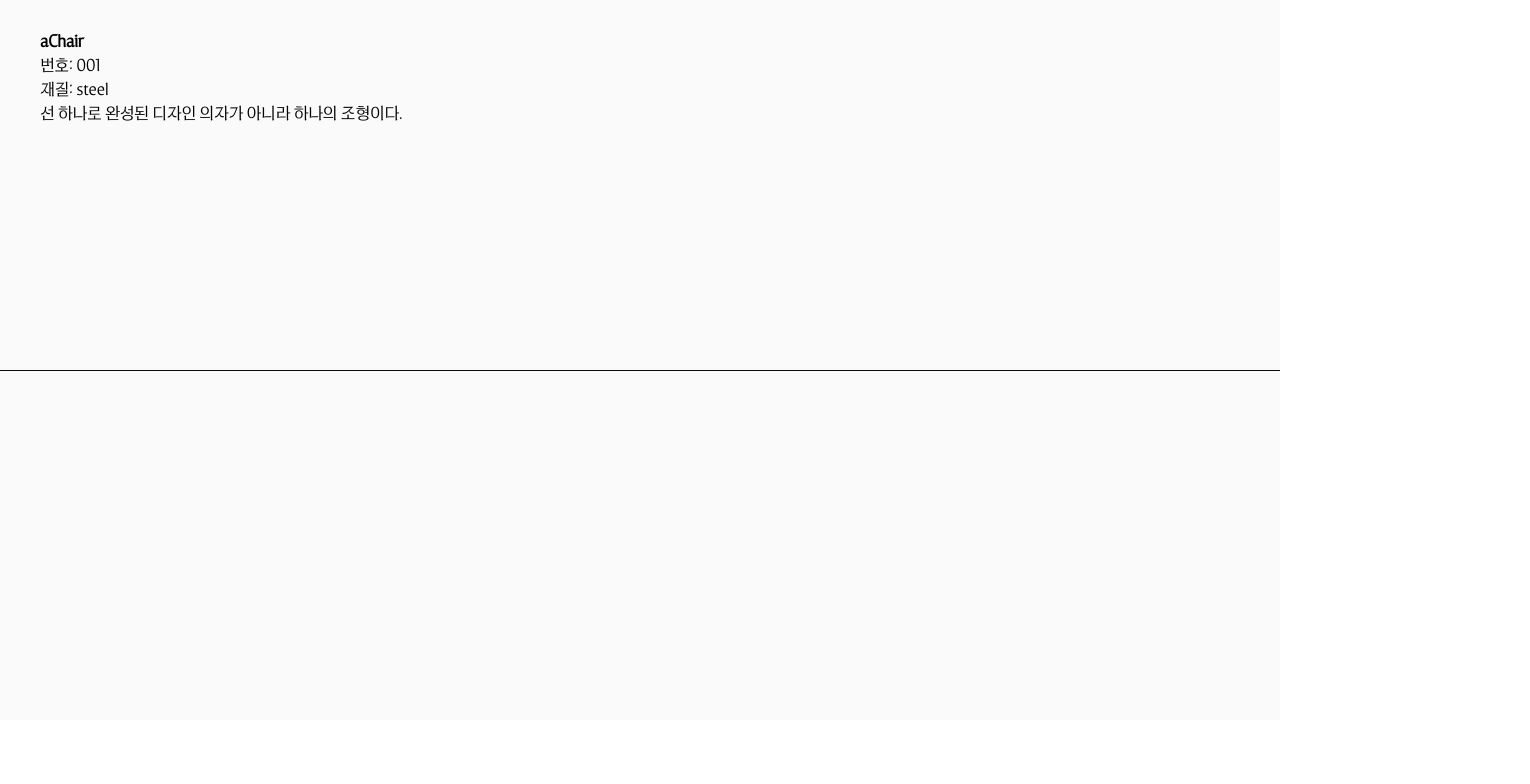
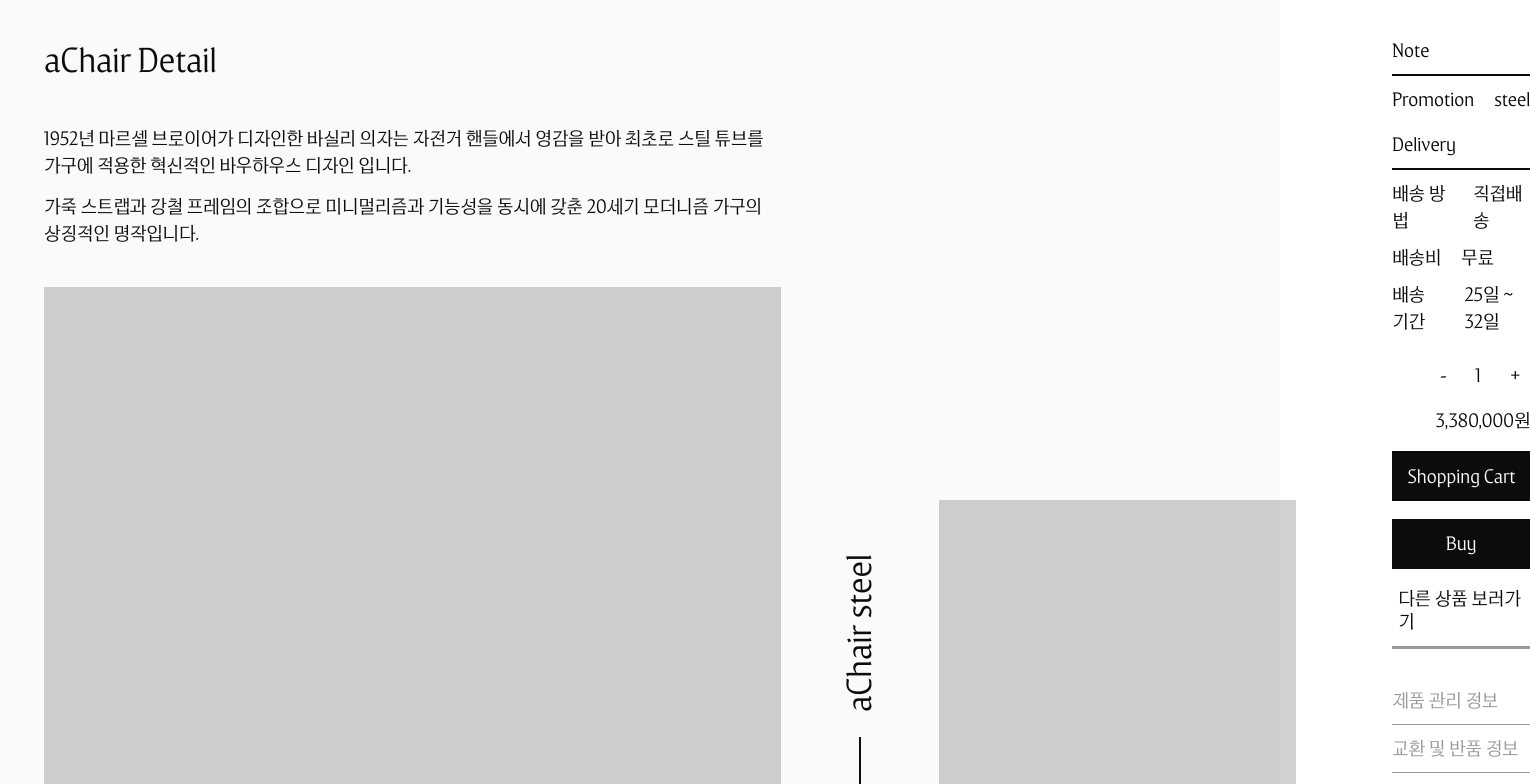
Before and after one commit to dozeoffzz/2KEA-Studio, a React (Vite) app: page /detailpage/1 in a window 1280 px wide. Shown: the part 80-864 px from the top of the page, 1530 px wide, since content can reach past the window. Before the commit the page ends 800 px from the top, so only its background shows below. Built offline with nearby package versions, Linux system fonts and the light colour scheme.

Commit message:
WIP: 상세페이지 작업중

```diff
--- a/src/pages/DetailedPage.jsx
+++ b/src/pages/DetailedPage.jsx
@@ -1,10 +1,191 @@
 import React from "react";
-import DeleteModal from "../components/modals/DeleteModal";
-import { useParams } from "react-router-dom";
+import { useParams, useNavigate } from "react-router-dom";
 import { ItemList } from "../services/Apiex";
+import { Theme } from "../styles/Theme";
+import styled from "@emotion/styled";
+import { useState } from "react";
+
+const MainWrapper = styled.div`
+  width: 100%;
+  padding: 47px 44px;
+  background-color: ${Theme.colors.white};
+  color: ${Theme.colors.black};
+`;
+
+// 3분할 레이아웃
+const GridWrap = styled.div`
+  display: grid;
+  grid-template-columns: 1fr 1fr 1fr;
+`;
+
+const LeftWrapper = styled.div`
+  display: flex;
+  flex-direction: column;
+  justify-content: space-between;
+`;
+
+const ProductTitle = styled.p`
+  margin-bottom: 40px;
+  font-size: ${Theme.fontsize.desktop.section};
+  color: ${Theme.colors.blacktext};
+`;
+
+const ProductDesc = styled.div`
+  max-width: 737px;
+  margin-bottom: 26px;
+  color: ${Theme.colors.blacktext};
+  font-size: ${Theme.fontsize.desktop.content};
+  line-height: 1.5;
+
+  p {
+    margin-bottom: 14px;
+  }
+`;
+
+const MainImg = styled.div`
+  width: 737px;
+  height: 630px;
+  background-color: ${Theme.colors.overlay};
+`;
+
+// 중간 영역 스타일링 (세로 텍스트와 작은 이미지)
+const MiddleWrapper = styled.div`
+  display: flex;
+  align-items: flex-end;
+  padding-right: 96px;
+`;
+
+const TextWrapper = styled.div`
+  display: flex;
+  flex-direction: column;
+  align-items: center;
+  justify-content: center;
+  gap: 80px;
+`;
+
+const TextLine = styled.div`
+  width: 2px;
+  height: 180px;
+  background-color: ${Theme.colors.black};
+`;
+
+const VerticalText = styled.p`
+  margin: 0;
+  transform: rotate(-90deg);
+  white-space: nowrap;
+  font-size: ${Theme.fontsize.desktop.section};
+  color: ${Theme.colors.blacktext};
+`;
+
+const Subimg = styled.div`
+  width: 357px;
+  height: 417px;
+  background-color: ${Theme.colors.overlay};
+`;
+
+// 오른쪽 구역
+const RightWrapper = styled.div`
+  display: flex;
+  flex-direction: column;
+  justify-content: space-between;
+`;
+
+const InfoWrap = styled.div``;
+
+const InfoTitle = styled.p`
+  border-bottom: 2px solid ${Theme.colors.black};
+  margin-bottom: 10px;
+  padding-bottom: 10px;
+  font-size: ${Theme.fontsize.desktop.content};
+  color: ${Theme.colors.blacktext};
+`;
+
+const InfoPromotion = styled.div`
+  display: flex;
+  gap: 20px;
+  font-size: ${Theme.fontsize.desktop.content};
+  color: ${Theme.colors.blacktext};
+`;
+
+// 배송 정보 스타일링
+const DeliveryInfo = styled.div`
+  display: flex;
+  flex-direction: column;
+  font-size: ${Theme.fontsize.desktop.content};
+  color: ${Theme.colors.blacktext};
+`;
+
+const InfoRow = styled.div`
+  display: flex;
+  gap: 20px;
+`;
+
+const Label = styled.span`
+  margin-bottom: 10px;
+`;
+
+const Value = styled.span``;
+
+// 수량 조절 스타일링
+const QuantityWrap = styled.div`
+  display: flex;
+  justify-content: flex-end;
+  align-items: center;
+  gap: 19px;
+`;
+
+const QtyBtn = styled.button`
+  border: none;
+  padding: 0px 10px;
+  color: ${Theme.colors.blacktext};
+  font-size: ${Theme.fontsize.desktop.content};
+`;
+
+const QtyValue = styled.span`
+  color: ${Theme.colors.blacktext};
+  font-size: ${Theme.fontsize.desktop.content};
+`;
+
+const Price = styled.p`
+  text-align: right;
+  color: ${Theme.colors.blacktext};
+  font-size: ${Theme.fontsize.desktop.content};
+`;
+
+const CardBtn = styled.button`
+  width: 100%;
+  height: 50px;
+  background-color: ${Theme.colors.black};
+  color: ${Theme.colors.whitetext};
+  font-size: ${Theme.fontsize.desktop.content};
+`;
+
+// 다른 상품 보러가기 버튼 스타일링
+const Back = styled.button`
+  color: ${Theme.colors.blacktext};
+  font-size: ${Theme.fontsize.desktop.content};
+  border-bottom: 3px solid ${Theme.colors.textsecondary};
+  text-align: left;
+  padding-bottom: 13px;
+`;
+
+// 추가 정보 스타일링
+const MoreInfo = styled.div`
+  margin-top: 10px;
+`;
+
+const MoreInfoList = styled.div`
+  padding: 10px 0;
+  border-bottom: 1px solid ${Theme.colors.textsecondary};
+  font-size: ${Theme.fontsize.desktop.content};
+  color: ${Theme.colors.textsecondary};
+`;
 
 export default function DetailedPage() {
   const { id } = useParams();
+
+  const navigate = useNavigate();
+  const [quantity, setQuantity] = useState(1);
 
   const item = ItemList.find((item) => item.id === Number(id));
 
@@ -12,12 +193,103 @@ export default function DetailedPage() {
     return <div>존재하지 않는 상품입니다.</div>;
   }
 
+  const price = 3380000;
+  const totalPrice = price * quantity;
+
+  const handleDecrease = () => {
+    if (quantity > 1) {
+      setQuantity(quantity - 1);
+    }
+  };
+
+  const handleIncrease = () => {
+    setQuantity(quantity + 1);
+  };
+
   return (
-    <div style={{ padding: "40px" }}>
-      <h1>{item.name}</h1>
-      <p>번호: {item.num}</p>
-      <p>재질: {item.material}</p>
-      <p>{item.content}</p>
-    </div>
+    <MainWrapper>
+      {/* 3분할 */}
+      <GridWrap>
+        {/* 왼쪽 구역 */}
+        <LeftWrapper>
+          <ProductTitle>{item.name} Detail</ProductTitle>
+          <ProductDesc>
+            <p>
+              1952년 마르셀 브로이어가 디자인한 바실리 의자는 자전거 핸들에서 영감을 받아 최초로 스틸 튜브를 가구에 적용한
+              혁신적인 바우하우스 디자인 입니다.
+            </p>
+            <p>
+              가죽 스트랩과 강철 프레임의 조합으로 미니멀리즘과 기능성을 동시에 갖춘 20세기 모더니즘 가구의 상징적인 명작입니다.
+            </p>
+          </ProductDesc>
+          <MainImg></MainImg>
+        </LeftWrapper>
+
+        {/* 중앙 구역 */}
+        <MiddleWrapper>
+          {/* 중앙 버티컬 텍스트 */}
+          <TextWrapper>
+            <VerticalText>
+              {item.name} {item.material}
+            </VerticalText>
+            <TextLine />
+          </TextWrapper>
+          <Subimg></Subimg>
+        </MiddleWrapper>
+
+        {/* 오른쪽 구역 */}
+        <RightWrapper>
+          <InfoWrap>
+            <InfoTitle>Note</InfoTitle>
+            <InfoPromotion>
+              <span>Promotion</span>
+              <span>{item.material}</span>
+            </InfoPromotion>
+          </InfoWrap>
+
+          <InfoWrap>
+            {/* 배송 정보 */}
+            <InfoTitle>Delivery</InfoTitle>
+            <DeliveryInfo>
+              <InfoRow>
+                <Label>배송 방법</Label>
+                <Value>직접배송</Value>
+              </InfoRow>
+              <InfoRow>
+                <Label>배송비</Label>
+                <Value>무료</Value>
+              </InfoRow>
+              <InfoRow>
+                <Label>배송 기간</Label>
+                <Value>25일 ~ 32일</Value>
+              </InfoRow>
+            </DeliveryInfo>
+          </InfoWrap>
+
+          {/* 수량 조절 */}
+          <QuantityWrap>
+            <QtyBtn onClick={handleDecrease}>-</QtyBtn>
+            <QtyValue>{quantity}</QtyValue>
+            <QtyBtn onClick={handleIncrease}>+</QtyBtn>
+          </QuantityWrap>
+
+          <Price>{totalPrice.toLocaleString()}원</Price>
+
+          <CardBtn>Shopping Cart</CardBtn>
+          <CardBtn>Buy</CardBtn>
+
+          <Back onClick={() => navigate("/itemlist")}>다른 상품 보러가기</Back>
+
+          {/* 추가 정보 */}
+          <MoreInfo>
+            <MoreInfoList>제품 관리 정보</MoreInfoList>
+            <MoreInfoList>교환 및 반품 정보</MoreInfoList>
+            <MoreInfoList>고객 확인 사항</MoreInfoList>
+            <MoreInfoList>상품 고시 정보</MoreInfoList>
+            <MoreInfoList>커스터마이징</MoreInfoList>
+          </MoreInfo>
+        </RightWrapper>
+      </GridWrap>
+    </MainWrapper>
   );
 }
```
